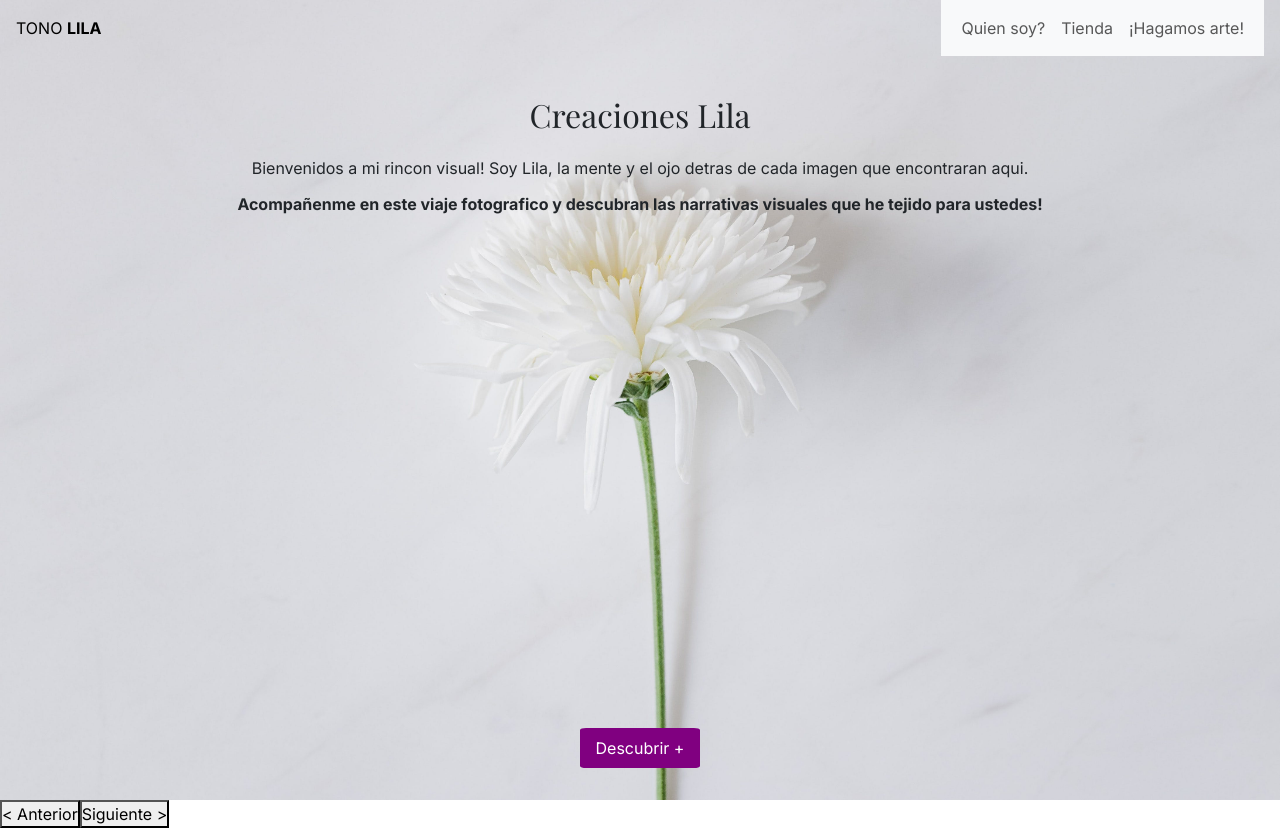
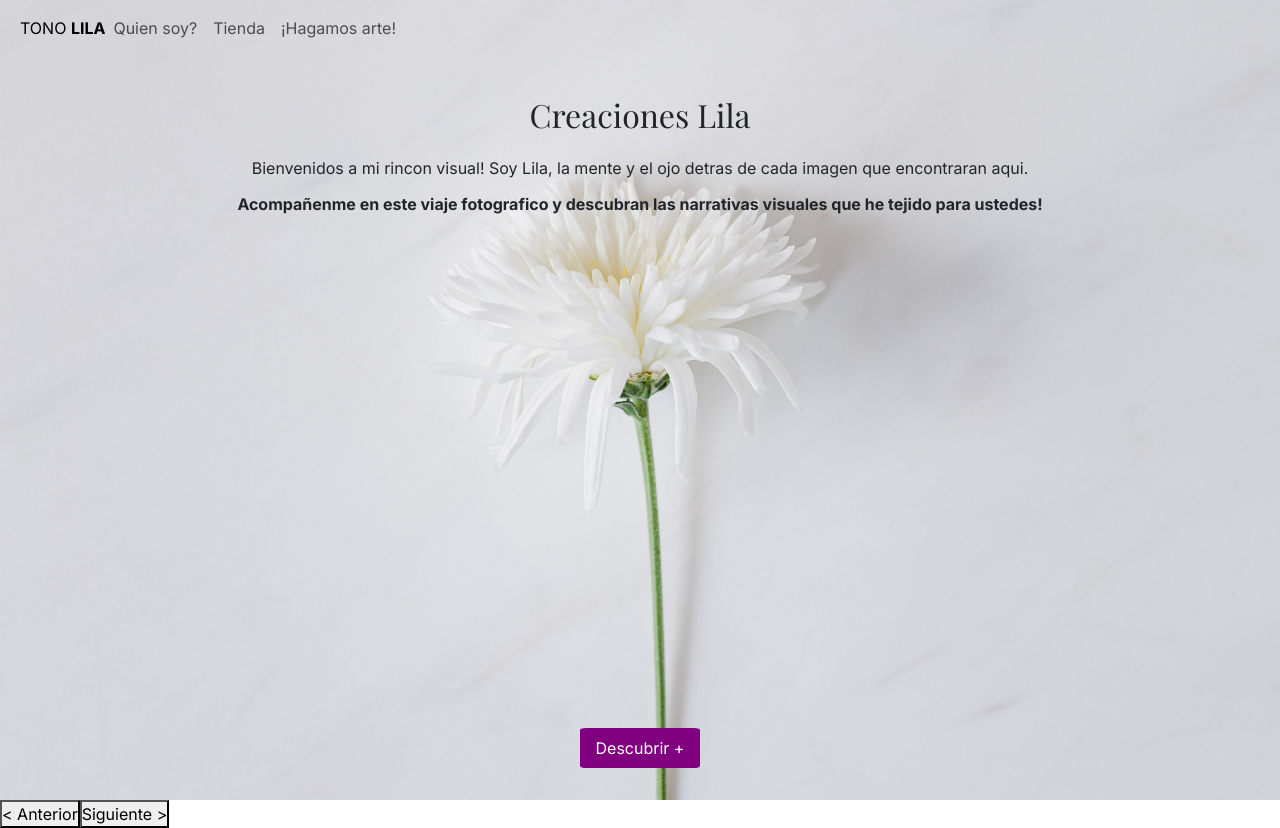
Before and after one commit to tonoLila/tonoLilaweb, a React (Vite) app: page / in a window 1280 px wide. Built offline with nearby package versions, Linux system fonts and the light colour scheme.

Commit message:
funcionalidades prontas

```diff
--- a/src/App.jsx
+++ b/src/App.jsx
@@ -1,4 +1,4 @@
-import Header from "./components/Header/Header.jsx";
+import Navbar from "./components/navbar/navbar.jsx";
 import Aboutme from "./pages/Aboutme.jsx";
 import Tienda from "./pages/Tienda.jsx";
 import Contacto from "./pages/Contacto.jsx";
@@ -8,7 +8,7 @@ import { Routes, Route } from "react-router-dom";
 function App() {
   return (
     <>
-      <Header />
+      <Navbar />
       <Routes>
         <Route path="/aboutme" element={<Aboutme />} />
         <Route path="/tienda" element={<Tienda />} />
--- a/src/components/Header/Header.jsx
+++ /dev/null
@@ -1,15 +0,0 @@
-import { Link } from "react-router-dom";
-import Navbar from "../Navbar/Navbar";
-
-const Header = () => {
-  return (
-    <div className="header">
-      <Link to="/" className="brand">
-        Tono <span>Lila</span>
-      </Link>
-      <Navbar />
-    </div>
-  );
-};
-
-export default Header;
--- a/src/components/Navbar/Navbar.jsx
+++ b/src/components/Navbar/Navbar.jsx
@@ -1,24 +1,25 @@
-import { NavLink } from "react-router-dom";
+import { Link, NavLink } from "react-router-dom";
 
 const Navbar = () => {
   return (
-    <div className="navbar__Container">
-      <nav className="navbar navbar-expand-lg bg-body-tertiary">
+    <nav className="header navbar navbar-expand-lg bg-transparent">
       <div className="container-fluid">
+        <Link to="/" className="brand">
+          Tono <span>Lila</span>
+        </Link>
         <button
           className="navbar-toggler"
           type="button"
           data-bs-toggle="collapse"
-            data-bs-target="#navbarNav"
-            aria-controls="navbarNav"
+          data-bs-target="#navbarSupportedContent"
+          aria-controls="navbarSupportedContent"
           aria-expanded="false"
           aria-label="Toggle navigation"
         >
           <span className="navbar-toggler-icon"></span>
         </button>
-          <div className="collapse navbar-collapse" id="navbarNav">
-            <div className="navbar-nav">
-              <ul className="navbar-nav ms-auto mb-2 mb-lg-0 align-items-center">
+        <div className="collapse navbar-collapse" id="navbarSupportedContent">
+          <ul className="navbar-nav me-auto mb-2 mb-lg-0">
             <li className="nav-item">
               <NavLink to="/aboutme" className="nav-link navbar__Btn">
                 Quien soy?
@@ -37,9 +38,7 @@ const Navbar = () => {
           </ul>
         </div>
       </div>
-        </div>
     </nav>
-    </div>
   );
 };
 
--- a/src/index.css
+++ b/src/index.css
@@ -13,9 +13,9 @@
     display: flex;
     justify-content: space-between;
     align-items: center;
-    padding: 0 1em;
+    padding: .5em;
+    width: 100%;
     position: fixed;
-    width: 100%;
 }
 
 .brand {
@@ -40,12 +40,3 @@
     border: none;
     background-color: rgba(0, 0, 0, 0);
 }
-
-.navbar__container{
-    z-index: 10;
-    display: flex;
-    justify-content: space-between;
-    align-items: center;
-    width: 100%;
-    background-color: rgba(0, 0, 0, 0);
-}
--- a/src/pages/Home.jsx
+++ b/src/pages/Home.jsx
@@ -47,7 +47,9 @@ const Home = () => {
 
   const markers = () => {
     const sections = ["voces", "creaciones", "comunidad"];
-    return sections.map((section, index) => (
+    const desktopOrder = ["voces", "creaciones", "comunidad"];
+    const orderedSections = isDesktop ? desktopOrder : sections;
+    return orderedSections.map((section, index) => (
       <div
         key={index}
         style={{
@@ -64,9 +66,9 @@ const Home = () => {
   return (
     <>
       <div className="home-container" {...handlers}>
-        {currentSection === "voces" && (<Voces markers={markers} />)}
-        {currentSection === "creaciones" && (<Creaciones markers={markers} />)}
-        {currentSection === "comunidad" && (<Comunidad markers={markers} />)}
+        {currentSection === "voces" && <Voces markers={markers} />}
+        {currentSection === "creaciones" && <Creaciones markers={markers} />}
+        {currentSection === "comunidad" && <Comunidad markers={markers} />}
       </div>
       {isDesktop && (
         <div>
```
Lines whose indentation alone changed are shown as unchanged.
